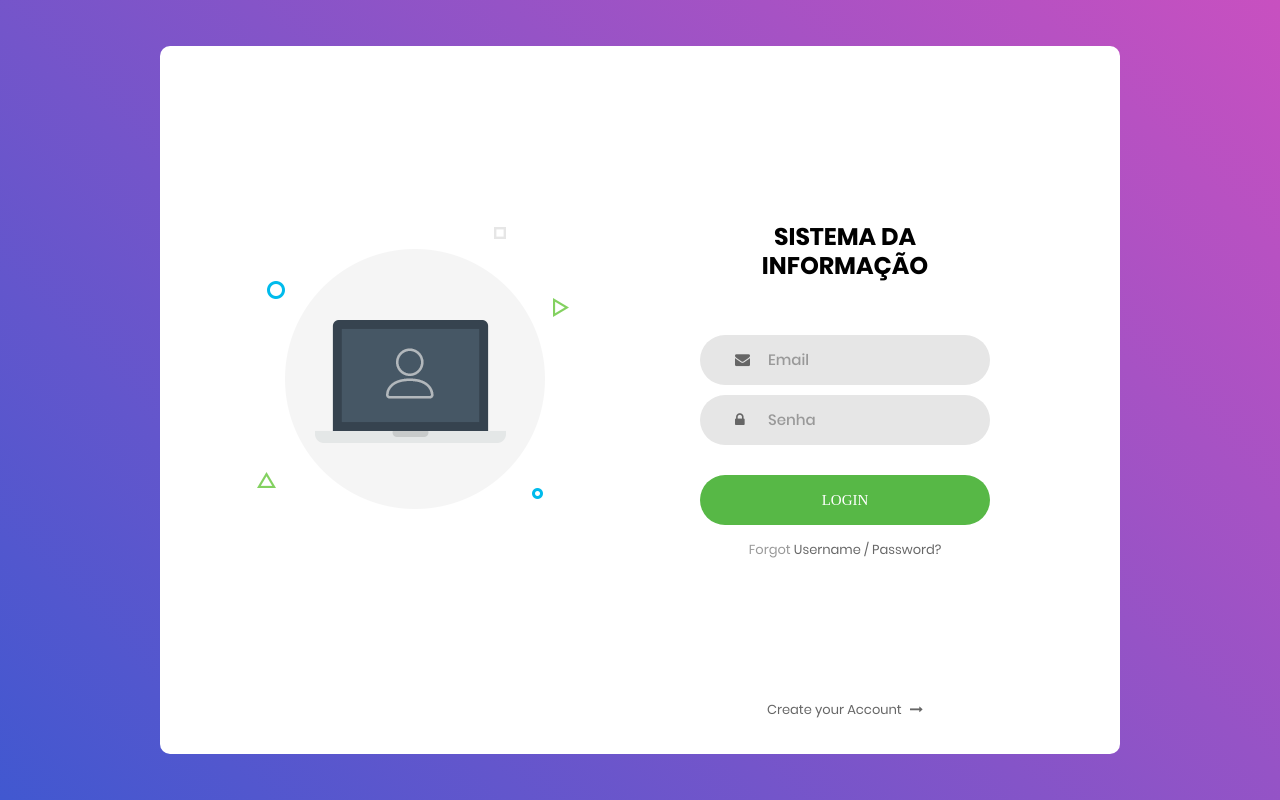
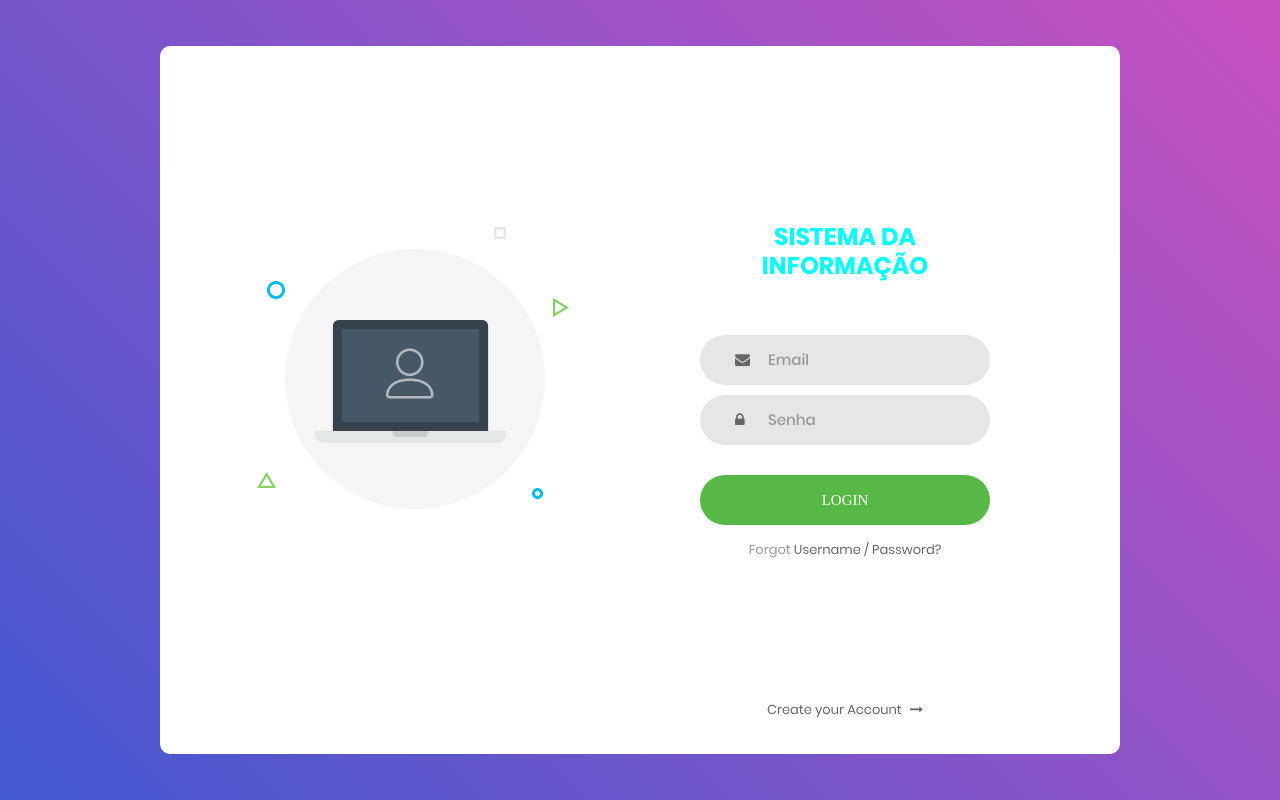
Before and after one commit to PHBMdeveloper/git-e-github, a plain HTML site: page index.html in a window 1280 px wide. Drawn offline with Linux system fonts and the light colour scheme; a web font is replaced by a local one.

Commit message:
Trocando para ciano

```diff
--- a/css/main.css
+++ b/css/main.css
@@ -211,7 +211,7 @@ iframe {
 .login100-form-title {
   font-family: Poppins-Bold;
   font-size: 24px;
-  color: black;
+  color: cyan;
   line-height: 1.2;
   text-align: center;
 
```
